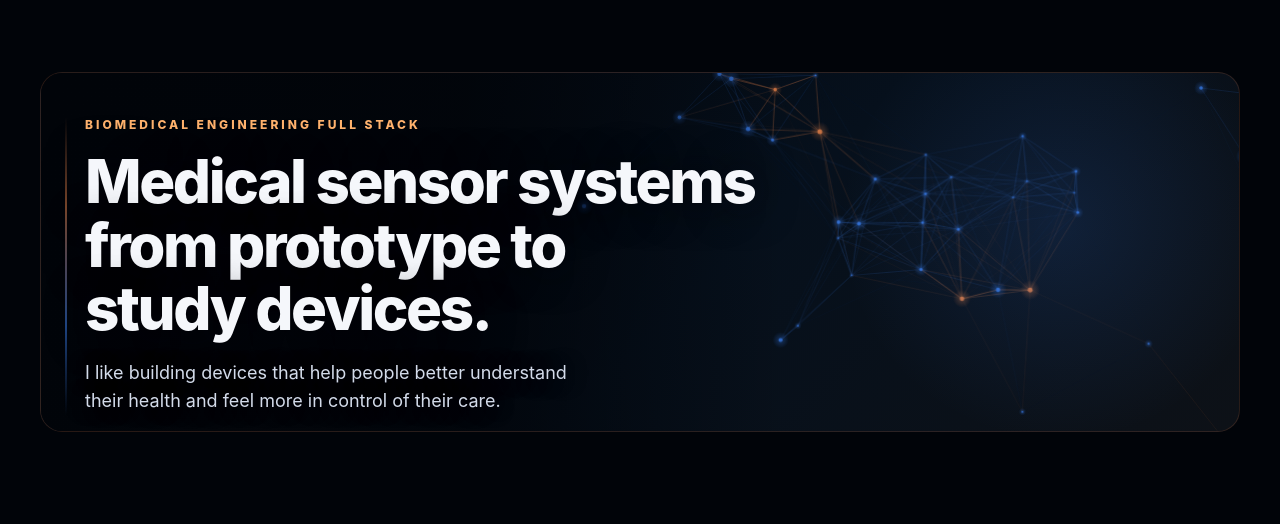
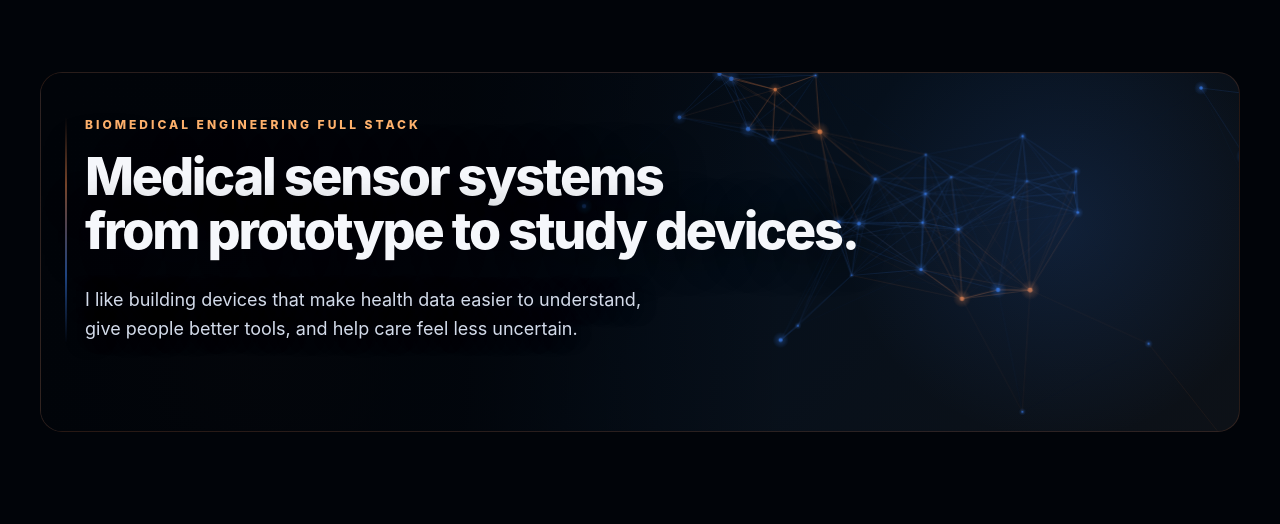
Before and after one commit to CocoHusky/CocoHusky, a website: page assets-src/hero-banner.html in a window 1280 px wide. Shown: the part 148-672 px from the top of the page. Drawn offline with Linux system fonts and the light colour scheme.

Commit message:
Refine hero banner text layout

```diff
--- a/assets-src/hero-banner.html
+++ b/assets-src/hero-banner.html
@@ -57,7 +57,7 @@
     position: absolute;
     left: 44px;
     top: 44px;
-    width: 760px;
+    width: 780px;
     z-index: 2;
   }
 
@@ -72,10 +72,10 @@
 
   h1 {
     margin: 0;
-    font-size: 60px;
-    line-height: 1.06;
+    font-size: 52px;
+    line-height: 1.04;
     font-weight: 820;
-    letter-spacing: -2.4px;
+    letter-spacing: -2.2px;
     text-shadow: 0 2px 40px rgba(1,4,9,0.85);
   }
 
@@ -85,10 +85,10 @@
   }
 
   .body {
-    margin: 18px 0 0 0;
+    margin: 28px 0 0 0;
     color: #d3dbea;
     font-size: 18px;
-    line-height: 1.55;
+    line-height: 1.58;
     text-shadow: 0 1px 20px rgba(1,4,9,0.9);
   }
 
@@ -116,12 +116,11 @@
     <p class="eyebrow">BIOMEDICAL ENGINEERING FULL STACK</p>
     <h1>
       <span>Medical sensor systems</span>
-      <span>from prototype to</span>
-      <span>study devices.</span>
+      <span>from prototype to study devices.</span>
     </h1>
     <p class="body">
-      <span>I like building devices that help people better understand</span>
-      <span>their health and feel more in control of their care.</span>
+      <span>I like building devices that make health data easier to understand,</span>
+      <span>give people better tools, and help care feel less uncertain.</span>
     </p>
   </div>
 </div>
```
